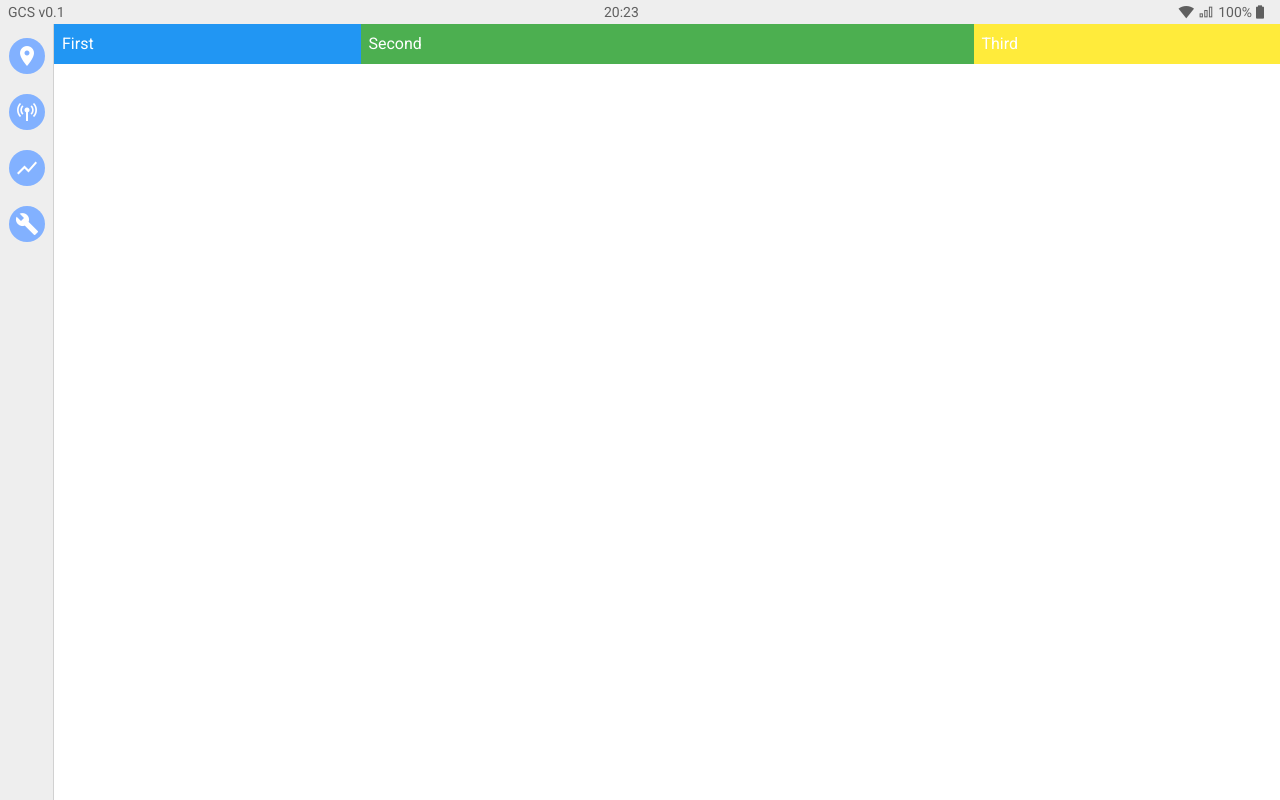
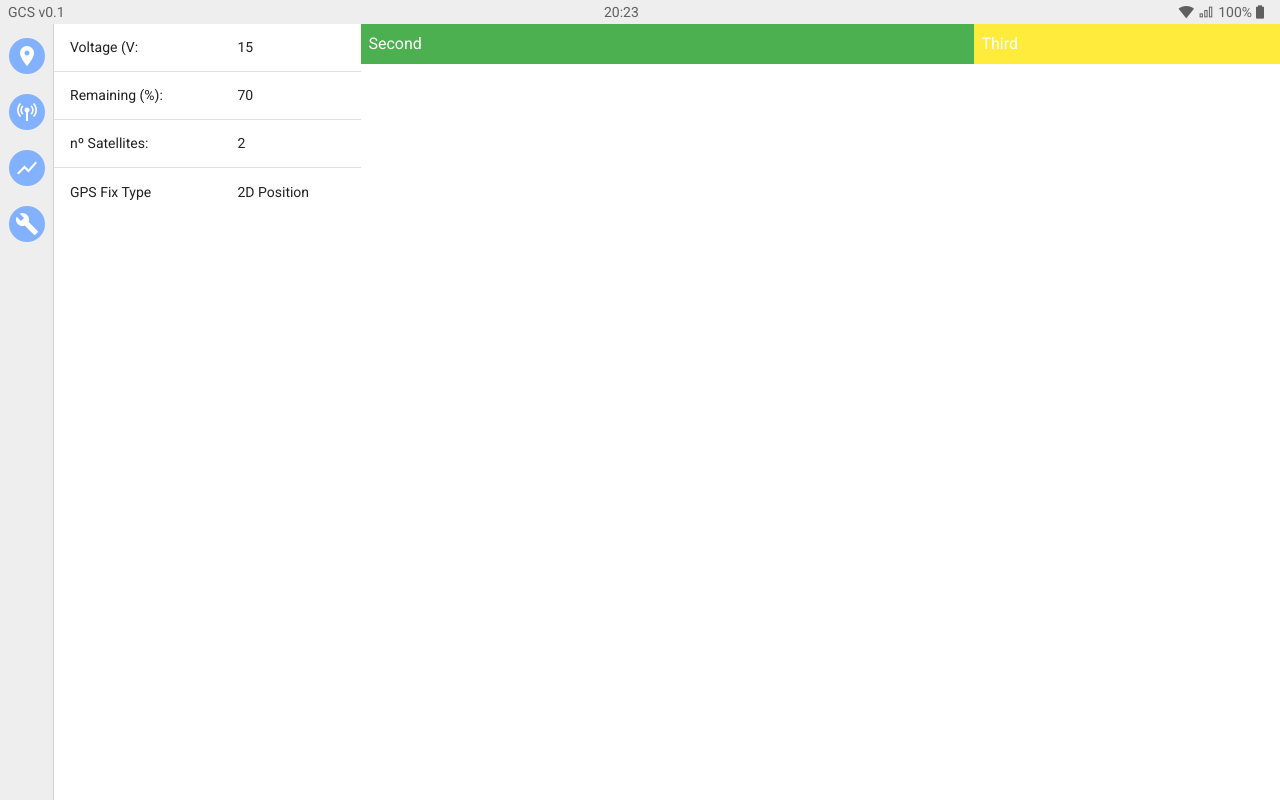
Before and after one commit to amorcar/gcs, a Vue app in the folder gcs/: page /#/ in a window 1280 px wide. Built offline with nearby package versions, Linux system fonts and the light colour scheme.

Commit message:
add TelemetryDisplay component with a table data

```diff
--- /dev/null
+++ b/gcs/src/components/TelemetryDisplay.vue
@@ -0,0 +1,48 @@
+<template>
+  <v-data-table
+    :headers="telemetryHeaders"
+    :items="telemetryItems"
+    hide-default-header
+    hide-default-footer
+  > </v-data-table>
+  <!-- <div class="d-block pa-2 blue white--text">First</div> -->
+</template>
+
+
+<script>
+export default {
+  name: "TelemetryDisplay",
+  data () {
+    return {
+      battery: {
+        voltage: 15,
+        remaining: 70,
+      },
+      gpsInfo: {
+        satellites: 2,
+        fixType: '2D Position'
+      },
+      telemetryHeaders: [
+          {
+            text: 'Topic',
+            align: 'start',
+            value: 'label',
+          },
+          { text: 'Data', value: 'value' },
+        ],
+      telemetryItems: [],
+    }
+  },
+  mounted() {
+    this.telemetryItems = [
+      { label: 'Voltage (V:', value: this.battery.voltage },
+      { label: 'Remaining (%):', value: this.battery.remaining },
+      { label: 'nº Satellites: ', value: this.gpsInfo.satellites },
+      { label: 'GPS Fix Type', value: this.gpsInfo.fixType },
+    ];
+  },
+  methods: {
+
+  },
+};
+</script>
--- a/gcs/src/views/Home.vue
+++ b/gcs/src/views/Home.vue
@@ -1,9 +1,7 @@
 <template>
   <v-row no-gutters>
     <v-col>
-      <div class="d-block pa-2 blue white--text">
-        First
-      </div>
+      <TelemetryDisplay/>
     </v-col>
     <v-col cols="6">
       <div class="d-block pa-2 green white--text">
@@ -19,11 +17,13 @@
 </template>
 
 <script>
+import TelemetryDisplay from '@/components/TelemetryDisplay'
 
   export default {
     name: 'Home',
 
     components: {
+      TelemetryDisplay,
     },
   }
 </script>
```
